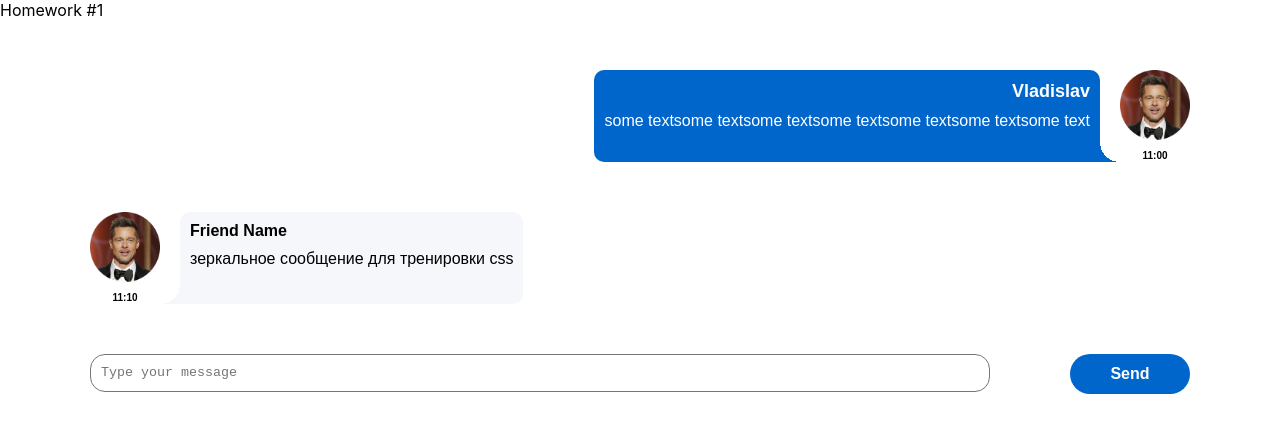
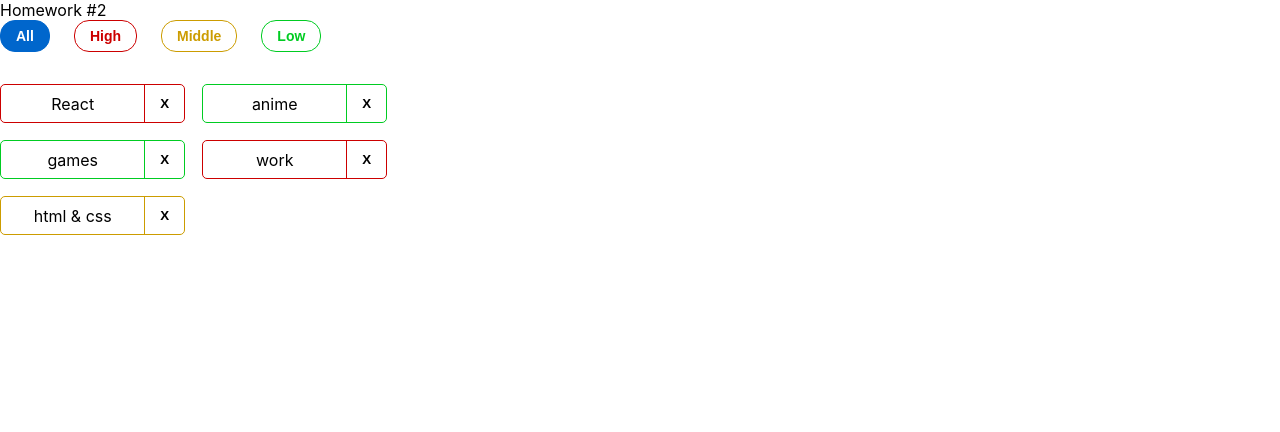
Before and after one commit to VlLabkovich/homework-front-tasks, a React (Create React App) app: page / in a window 1280 px wide. Shown: the top 432 px of the page. Built offline with nearby package versions, Linux system fonts and the light colour scheme.

Commit message:
feat: add task 2

```diff
--- a/src/s1-main/App.tsx
+++ b/src/s1-main/App.tsx
@@ -1,13 +1,14 @@
 import React from 'react'
 import s from './App.module.css'
 import HW1 from '../s2-homeworks/hw01/HW1'
+import HW2 from "../s2-homeworks/hw02/HW2";
 
 function App() {
     return (
         <div className={s.App}>
-            <HW1/>
+            {/*<HW1/>*/}
             {/*раскомментировать по ходу выполнения*/}
-            {/*<HW2/>*/}
+            <HW2/>
             {/*<HW3/>*/}
             {/*<HW4/>*/}
 
--- a/src/s2-homeworks/hw02/HW2.tsx
+++ b/src/s2-homeworks/hw02/HW2.tsx
@@ -1,32 +1,33 @@
 import React, {useState} from 'react'
 import Affairs from './affairs/Affairs'
 import s2 from '../../s1-main/App.module.css'
+import affair from "./affairs/affair/Affair";
 
 /*
-* 1 - описать типы AffairPriorityType, AffairType
-* 2 - указать нужный тип для defaultAffairs
-* 3 - дописать типы и логику функции filterAffairs и проверить её тестами
-* 4 - выполнить пункт 3 для функции deleteAffair
-* 5 - указать нужный тип в useState с affairs
-* 6 - дописать тип и логику функции deleteAffairCallback
-* 7 - в файле Affairs.tsx дописать типизацию пропсов
-* 8 - в файле Affairs.tsx дописать логику функций setAll, setHigh, setMiddle, setLow
-* 9 - в файле Affair.tsx дописать типизацию пропсов
-* 10 - в файле Affair.tsx дописать функции deleteCallback и использовать
-* 11 - в файле Affair.tsx отобразить приходящие данные
+// * 1 - описать типы AffairPriorityType, AffairType
+// * 2 - указать нужный тип для defaultAffairs
+// * 3 - дописать типы и логику функции filterAffairs и проверить её тестами
+// * 4 - выполнить пункт 3 для функции deleteAffair
+// * 5 - указать нужный тип в useState с affairs
+// * 6 - дописать тип и логику функции deleteAffairCallback
+// * 7 - в файле Affairs.tsx дописать типизацию пропсов
+// * 8 - в файле Affairs.tsx дописать логику функций setAll, setHigh, setMiddle, setLow
+// * 9 - в файле Affair.tsx дописать типизацию пропсов
+// * 10 - в файле Affair.tsx дописать функции deleteCallback и использовать
+// * 11 - в файле Affair.tsx отобразить приходящие данные
 * */
 
 // types
-export type AffairPriorityType = any // need to fix any
+export type AffairPriorityType = 'low' | 'middle' | 'high'
 export type AffairType = {
-    _id: any // need to fix any
-    name: any // need to fix any
+    _id: number
+    name: string
     priority: AffairPriorityType
 }
 export type FilterType = 'all' | AffairPriorityType
 
 // constants
-const defaultAffairs: any = [ // need to fix any
+const defaultAffairs: AffairType[] = [
     {_id: 1, name: 'React', priority: 'high'}, // студенты могут изменить содержимое name и количество элементов в массиве, ...priority не менять!
     {_id: 2, name: 'anime', priority: 'low'},
     {_id: 3, name: 'games', priority: 'low'},
@@ -35,23 +36,35 @@
 ]
 
 // pure helper functions
-export const filterAffairs = (affairs: any, filter: any): any => { // need to fix any
+
+export const filterAffairs = (affairs: AffairType[], filter: FilterType): AffairType[] => {
+    switch (filter){
+        case 'low':
+            return affairs.filter(affair => affair.priority === 'low')
+        case "middle":
+            return affairs.filter(affair => affair.priority === 'middle')
+        case "high":
+            return affairs.filter(affair => affair.priority === 'high')
+        default:
+            return affairs
+    }
+}
+
+export const deleteAffair = (affairs: AffairType[], _id: number): AffairType[] => {
+    return affairs.filter(el => el._id !== _id)
+}
 
 
-    return affairs // need to fix
-}
-export const deleteAffair = (affairs: any, _id: any): any => { // need to fix any
+function HW2() {
 
-    return affairs // need to fix
-}
+    const [affairs, setAffairs] = useState<AffairType[]>(defaultAffairs)
 
-function HW2() {
-    const [affairs, setAffairs] = useState<any>(defaultAffairs) // need to fix any
     const [filter, setFilter] = useState<FilterType>('all')
 
     const filteredAffairs = filterAffairs(affairs, filter)
-    const deleteAffairCallback = (_id: any) => { // need to fix any
-        // need to fix
+
+    const deleteAffairCallback = (_id: number) => {
+        setAffairs(deleteAffair(affairs, _id))
     }
 
     return (
--- a/src/s2-homeworks/hw02/affairs/Affairs.tsx
+++ b/src/s2-homeworks/hw02/affairs/Affairs.tsx
@@ -4,24 +4,24 @@
 import s from './Affairs.module.css'
 
 type AffairsPropsType = {
-    data: any // need to fix any
-    setFilter: any
-    deleteAffairCallback: any
+    data: AffairType[]
+    setFilter: (filter: FilterType) => void
+    deleteAffairCallback: (_id:number) => void
     filter: FilterType
 }
 
 function Affairs(props: AffairsPropsType) {
     const setAll = () => {
-        // need to fix
+       props.setFilter('all')
     }
     const setHigh = () => {
-        // need to fix
+        props.setFilter('high')
     }
     const setMiddle = () => {
-        // need to fix
+        props.setFilter('middle')
     }
     const setLow = () => {
-        // need to fix
+        props.setFilter('low')
     }
 
     const cnAll = s.button + ' ' + s.all + (props.filter === 'all' ? ' ' + s.active : '')
@@ -43,31 +43,19 @@
                 <button
                     id={'hw2-button-all'}
                     onClick={setAll}
-                    className={cnAll}
-                >
-                    All
-                </button>
+                    className={cnAll}>All</button>
                 <button
                     id={'hw2-button-high'}
                     onClick={setHigh}
-                    className={cnHigh}
-                >
-                    High
-                </button>
+                    className={cnHigh}>High</button>
                 <button
                     id={'hw2-button-middle'}
                     onClick={setMiddle}
-                    className={cnMiddle}
-                >
-                    Middle
-                </button>
+                    className={cnMiddle}>Middle</button>
                 <button
                     id={'hw2-button-low'}
                     onClick={setLow}
-                    className={cnLow}
-                >
-                    Low
-                </button>
+                    className={cnLow}>Low</button>
             </div>
             <div className={s.affairs}>{mappedAffairs}</div>
         </div>
--- a/src/s2-homeworks/hw02/affairs/affair/Affair.tsx
+++ b/src/s2-homeworks/hw02/affairs/affair/Affair.tsx
@@ -6,12 +6,12 @@
 type AffairPropsType = {
     // key не нужно типизировать
     affair: AffairType
-    deleteAffairCallback: any // need to fix any
+    deleteAffairCallback: (_id:number)=> void
 }
 
 function Affair(props: AffairPropsType) {
     const deleteCallback = () => {
-        // need to fix
+       props.deleteAffairCallback(props.affair._id)
     }
 
     const nameClass = s.name + ' ' + s2[props.affair.priority]
@@ -24,9 +24,7 @@
             className={affairClass}
         >
             <div id={'hw2-name-' + props.affair._id} className={nameClass}>
-                {/*создаёт студент*/}
-
-                {/**/}
+                {props.affair.name}
             </div>
             <div id={'hw2-priority-' + props.affair._id} hidden>
                 {props.affair.priority}
@@ -35,13 +33,7 @@
             <button
                 id={'hw2-button-delete-' + props.affair._id}
                 className={buttonClass}
-                // need to fix
-
-            >
-                {/*текст кнопки могут изменить студенты*/}
-                X
-                {/**/}
-            </button>
+                onClick={deleteCallback}>X</button>
         </div>
     )
 }
```
Also changed, not shown: 2 other files (tests, documents, lock files or other folders).
